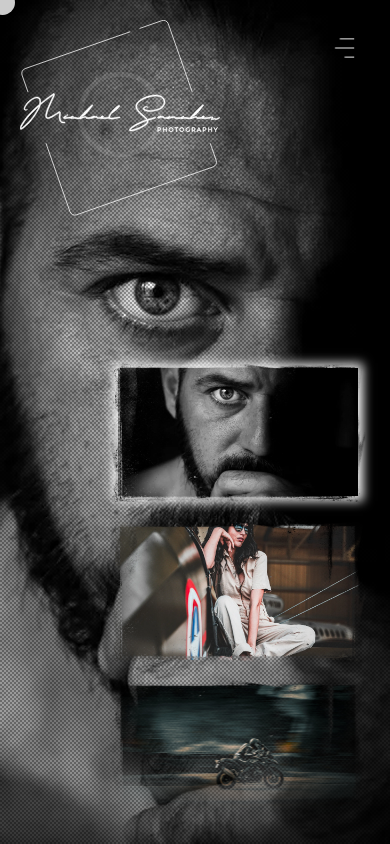
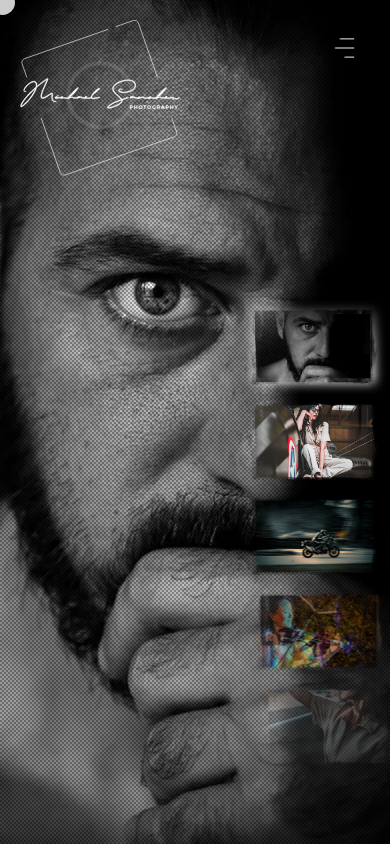
Before and after one commit to MickaelAustoni/ms-photographer, a Next.js app: page / in a window 390 px wide. Built offline with nearby package versions, Linux system fonts and the light colour scheme.

Commit message:
feat: responsive improvement

```diff
--- a/src/components/DataDisplay/FullScreenGallery.tsx
+++ b/src/components/DataDisplay/FullScreenGallery.tsx
@@ -232,7 +232,7 @@ export default function FullScreenGallery({images, Context = ContextFallback}: F
 
         <div
           ref={thumbContainerRef}
-          className={`overflow-y-auto px-6`}
+          className={"overflow-y-auto px-3 sm:px-4 md:px-6"}
           style={{
             paddingTop: "35%",
             paddingBottom: "35%",
@@ -250,7 +250,7 @@ export default function FullScreenGallery({images, Context = ContextFallback}: F
               onClick={handleClick(index)}
               animate={variant}
               onAnimationComplete={handleOnAnimationComplete}
-              className={"cursor-pointer relative h-36 w-64"}
+              className={"cursor-pointer relative w-32 h-20 sm:w-40 sm:h-24 md:w-64 md:h-36"}
               style={{
                 marginBottom: THUMB_GAP,
                 flexShrink: 0,
--- a/src/components/DataDisplay/Title.tsx
+++ b/src/components/DataDisplay/Title.tsx
@@ -64,8 +64,8 @@ export default function Title() {
         }}
         animate={{
           opacity: 1,
-          x: 20,
-          y: 20,
+          x: 0,
+          y: 0,
           height: LOGO_HEIGHT / 2,
           width: LOGO_WIDTH / 2,
           backgroundColor: "rgba(255,255,255,0)",
@@ -99,6 +99,7 @@ export default function Title() {
           fill="transparent"
           strokeWidth={2}
           stroke="#fff"
+          className="p-5"
           style={{
             maxWidth: LOGO_WIDTH,
             maxHeight: LOGO_HEIGHT
```
